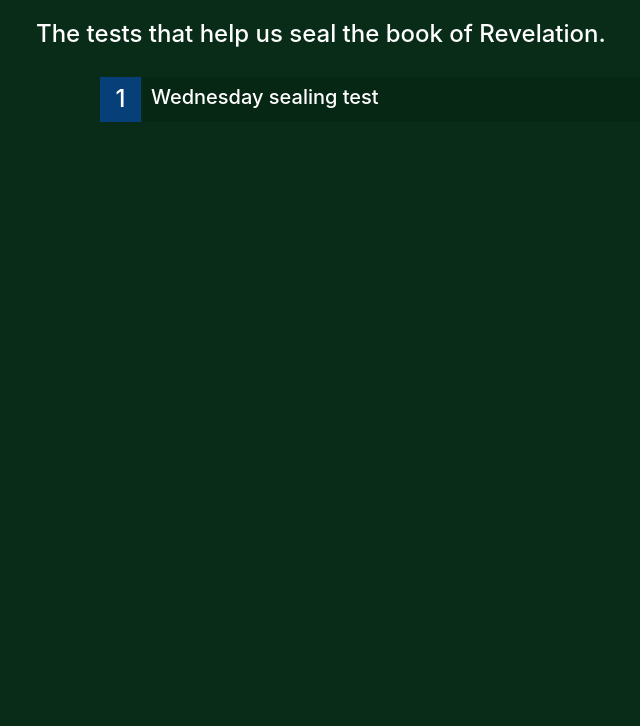
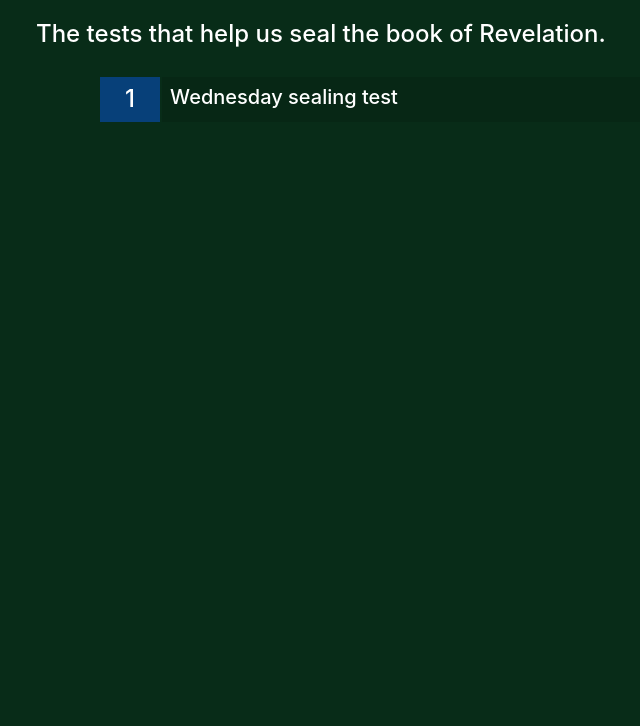
Before and after one commit to JethroKakson/ZMC, a Django app: page /core/tests/ in a window 1280 px wide. Shown: the part 74-800 px from the top of the page, without its empty margins (28-668 px from the left). Run offline with Django 4.2, Linux system fonts and the light colour scheme; data comes from the database, SQL or seed files in the repository; some libraries are stand-ins or nearby versions.

Commit message:
Update tests.css

```diff
--- a/core/static/css/tests.css
+++ b/core/static/css/tests.css
@@ -20,7 +20,7 @@
 }
 .dates .number{
     /* padding: 5px 10px 5px 8px; */
-    width: 4%;
+    width: 6%;
     background: rgba(0,0,0,.1);
     text-align:  center;
     align-items: center;
```
